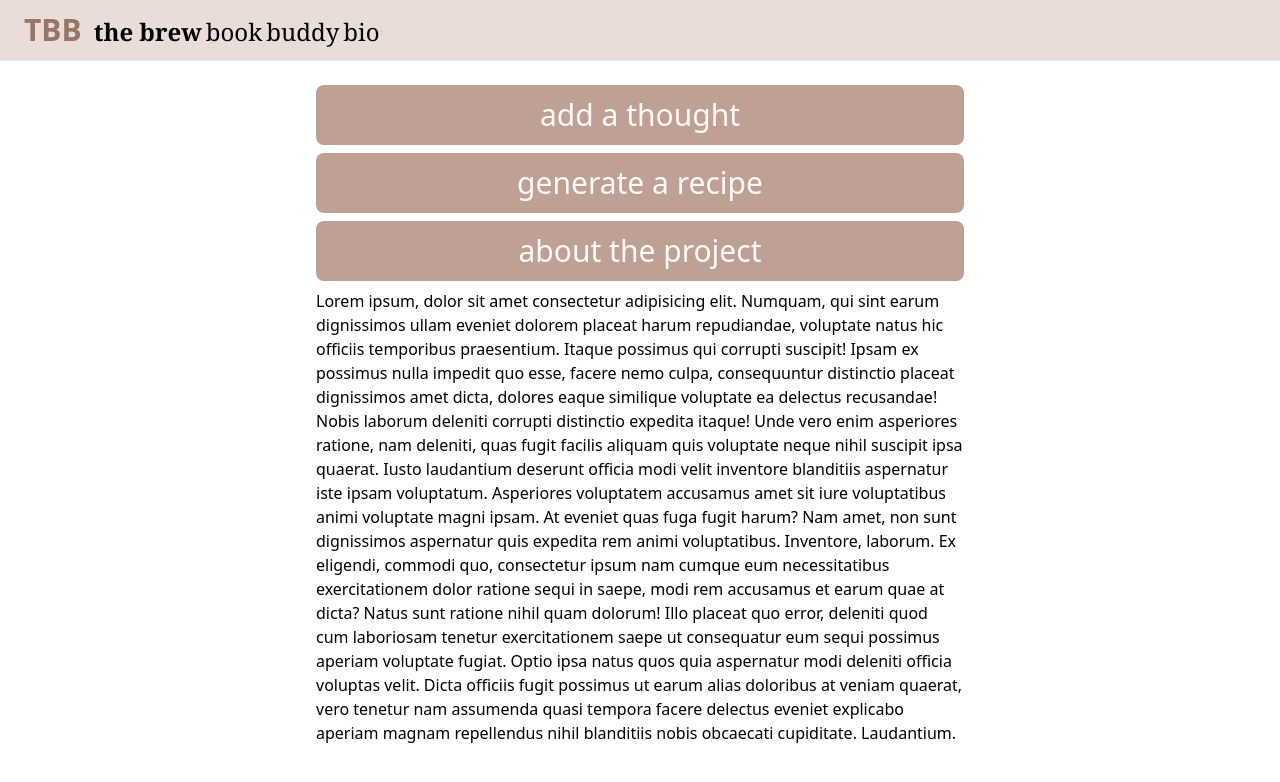
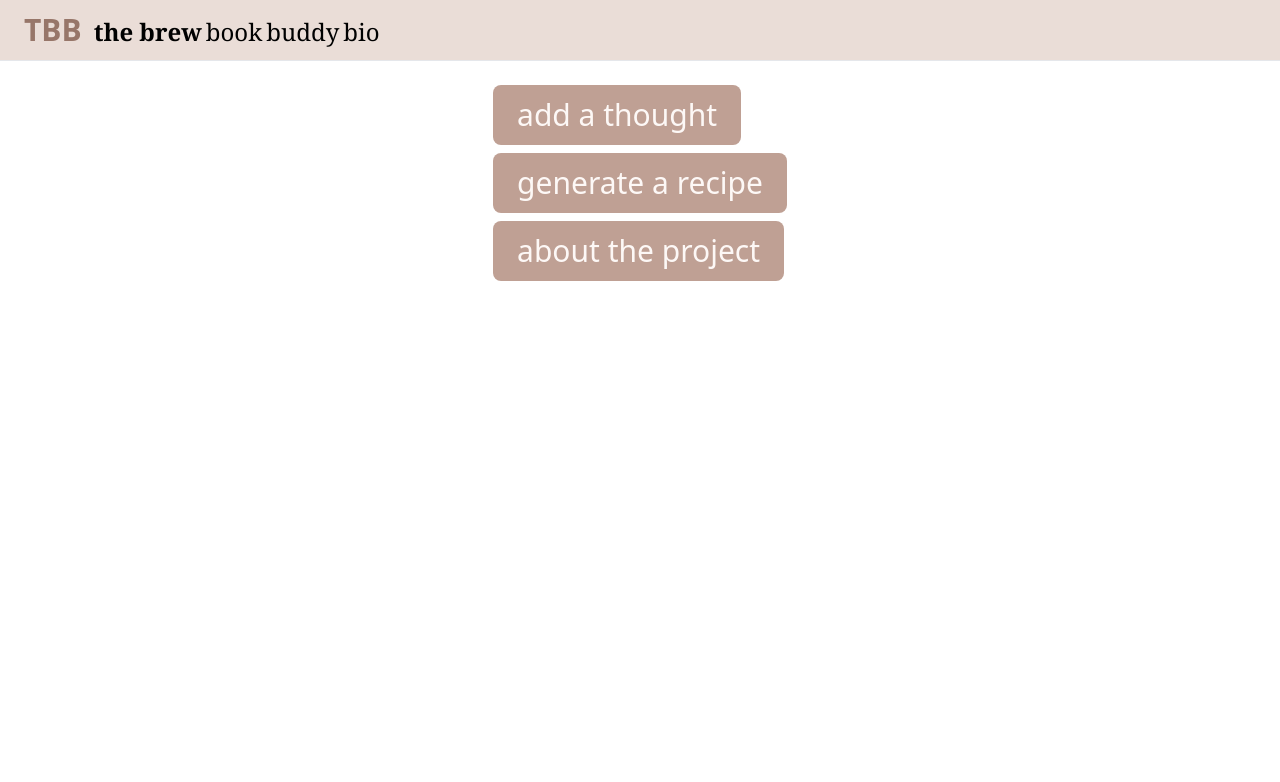
Before and after one commit to kevncrypting/the-brew-buddy, a React (Vite) app: page / in a window 1280 px wide. Shown: the top 782 px of the page. Built offline with nearby package versions, Linux system fonts and the light colour scheme.

Commit message:
Sets up redirect links on home buttons

```diff
--- a/src/Home.jsx
+++ b/src/Home.jsx
@@ -1,19 +1,19 @@
 import Button from "./Button";
+import { Link } from "react-router-dom";
 
 const Home = () => {
   return (
     <>
       <div className="flex flex-col gap-2">
-        <Button buttonName="add a thought" path="book" />
-        <Button buttonName="generate a recipe" />
-        <Button buttonName="about the project" />
-        <p>Lorem ipsum, dolor sit amet consectetur adipisicing elit. Numquam, qui sint earum dignissimos ullam eveniet dolorem placeat harum repudiandae, voluptate natus hic officiis temporibus praesentium. Itaque possimus qui corrupti suscipit!
-        Ipsam ex possimus nulla impedit quo esse, facere nemo culpa, consequuntur distinctio placeat dignissimos amet dicta, dolores eaque similique voluptate ea delectus recusandae! Nobis laborum deleniti corrupti distinctio expedita itaque!
-        Unde vero enim asperiores ratione, nam deleniti, quas fugit facilis aliquam quis voluptate neque nihil suscipit ipsa quaerat. Iusto laudantium deserunt officia modi velit inventore blanditiis aspernatur iste ipsam voluptatum.
-        Asperiores voluptatem accusamus amet sit iure voluptatibus animi voluptate magni ipsam. At eveniet quas fuga fugit harum? Nam amet, non sunt dignissimos aspernatur quis expedita rem animi voluptatibus. Inventore, laborum.
-        Ex eligendi, commodi quo, consectetur ipsum nam cumque eum necessitatibus exercitationem dolor ratione sequi in saepe, modi rem accusamus et earum quae at dicta? Natus sunt ratione nihil quam dolorum!
-        Illo placeat quo error, deleniti quod cum laboriosam tenetur exercitationem saepe ut consequatur eum sequi possimus aperiam voluptate fugiat. Optio ipsa natus quos quia aspernatur modi deleniti officia voluptas velit.
-        Dicta officiis fugit possimus ut earum alias doloribus at veniam quaerat, vero tenetur nam assumenda quasi tempora facere delectus eveniet explicabo aperiam magnam repellendus nihil blanditiis nobis obcaecati cupiditate. Laudantium.</p>
+        <Link to="/book/new">
+          <Button buttonName="add a thought" />
+        </Link>
+        <Link to="/buddy">
+          <Button buttonName="generate a recipe" />
+        </Link>
+        <Link to="/bio">
+          <Button buttonName="about the project" />
+        </Link>
       </div>
     </>
   );
```
